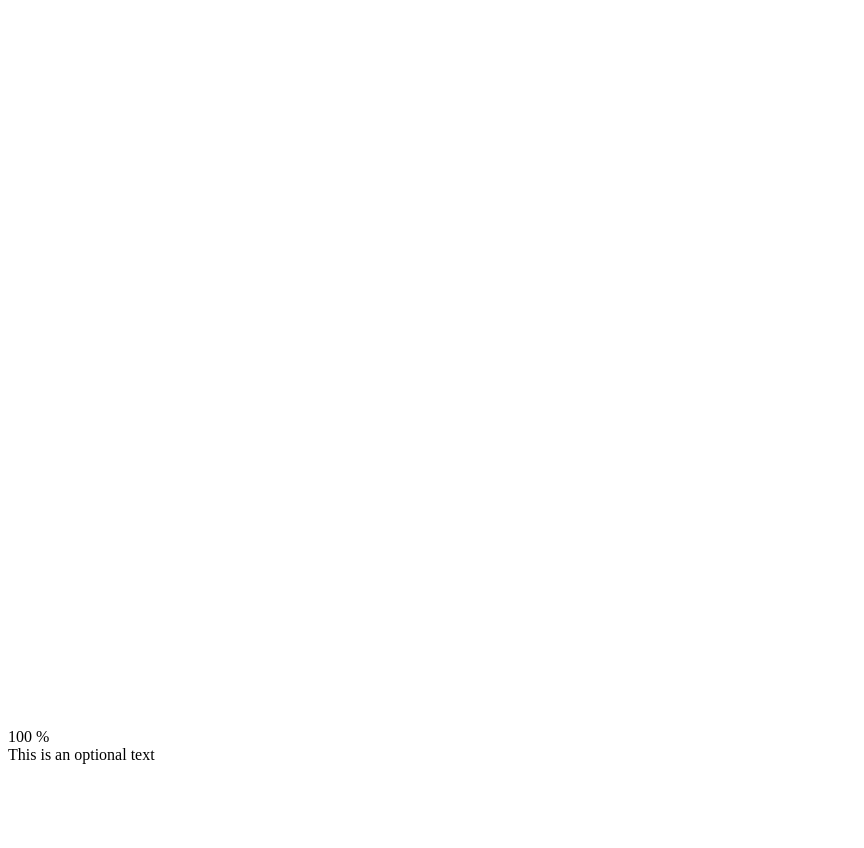
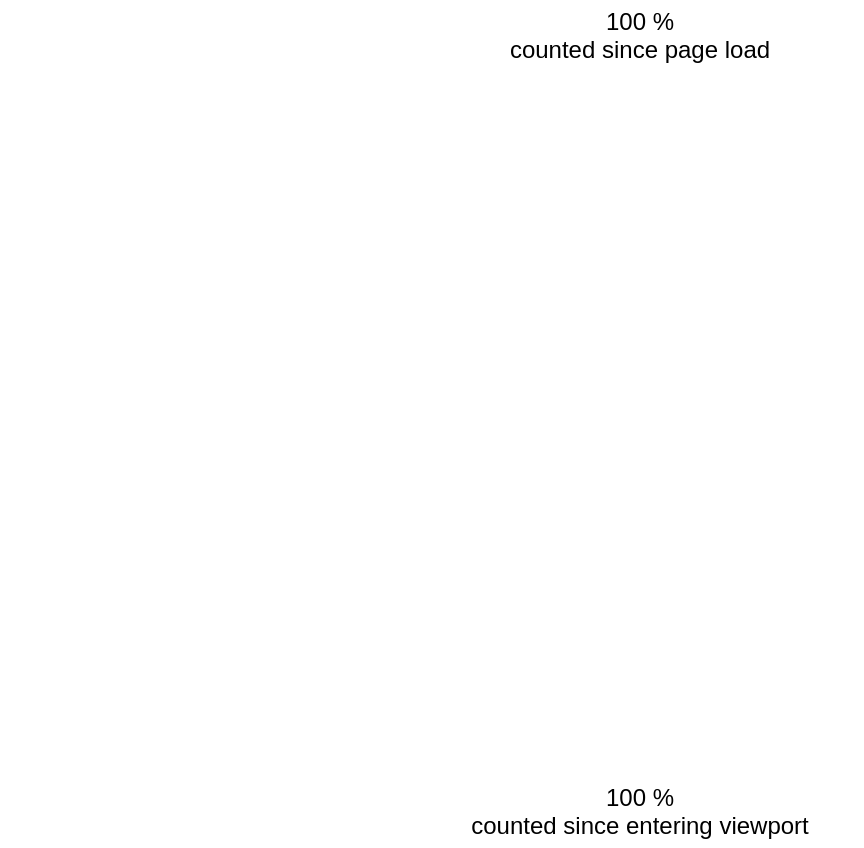
Before and after one commit to basilicom/animated-numbers, a website: page example.html in a window 1280 px wide. Shown: the whole page, without its empty margins (0-864 px from the left). Before the commit the page ends 800 px from the top, so only its background shows below. Drawn offline with Linux system fonts and the light colour scheme.

Commit message:
ADD: improved usage example

```diff
--- a/example.html
+++ b/example.html
@@ -4,8 +4,28 @@
         <meta charset="utf-8">
         <meta http-equiv="X-UA-Compatible" content="IE=edge">
         <meta name="viewport" content="width=device-width, initial-scale=1, maximum-scale=1, user-scalable=no">
+        <style>
+            body {
+                font-family: sans-serif;
+            }
+            .animated-number {
+                text-align: center;
+            }
+            .animated-number_number,
+            .animated-number_text
+            {
+                font-size: 24px;
+            }
+        </style>
     </head>
     <body>
+    <div class="animated-number">
+        <div class="animated-number_number">
+            <span class="animated-number_number_nr">100</span>
+            <span class="animated-number_number_unit">%</span>
+        </div>
+        <div class="animated-number_text">counted since page load</div>
+    </div>
     <br/><br/>
     <br/><br/>
     <br/><br/>
@@ -31,8 +51,9 @@
                 <span class="animated-number_number_nr">100</span>
                 <span class="animated-number_number_unit">%</span>
             </div>
-            <div class="animated-number_text">This is an optional text</div>
+            <div class="animated-number_text">counted since entering viewport</div>
         </div>
+
         <script type="text/javascript" src="./src/index.js"></script>
         <script type="text/javascript">
           document.addEventListener("DOMContentLoaded", () => {
--- a/src/index.js
+++ b/src/index.js
@@ -118,7 +118,7 @@ app.AnimatedNumbersBuilder = function () {
       animateNumber(aninum.id);
     });
   });
-}; // Window Scroll
+};
 
 app.WindowScrollBinder = function () {
   const aniNumsInDoc = document.querySelectorAll(".animated-number").length > 0;
```
